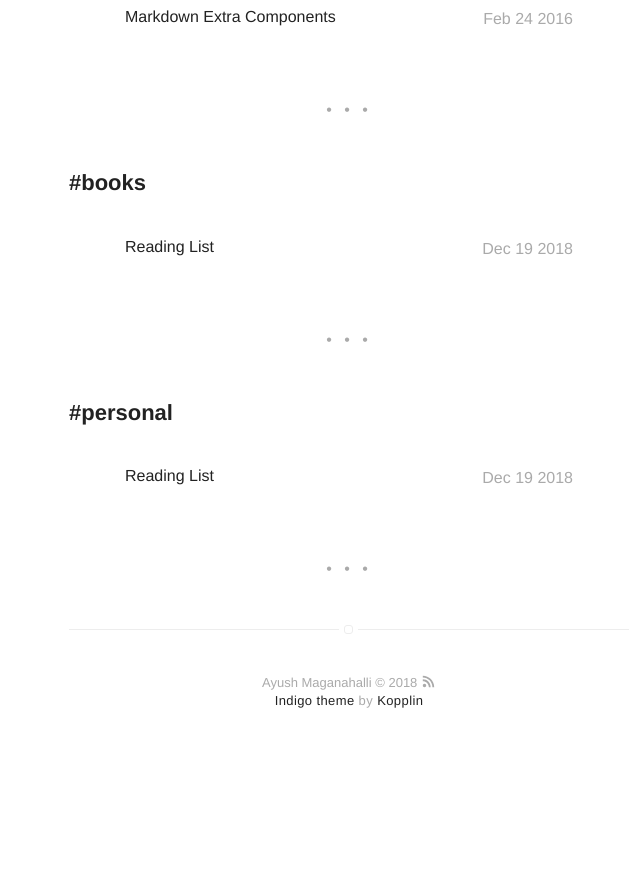
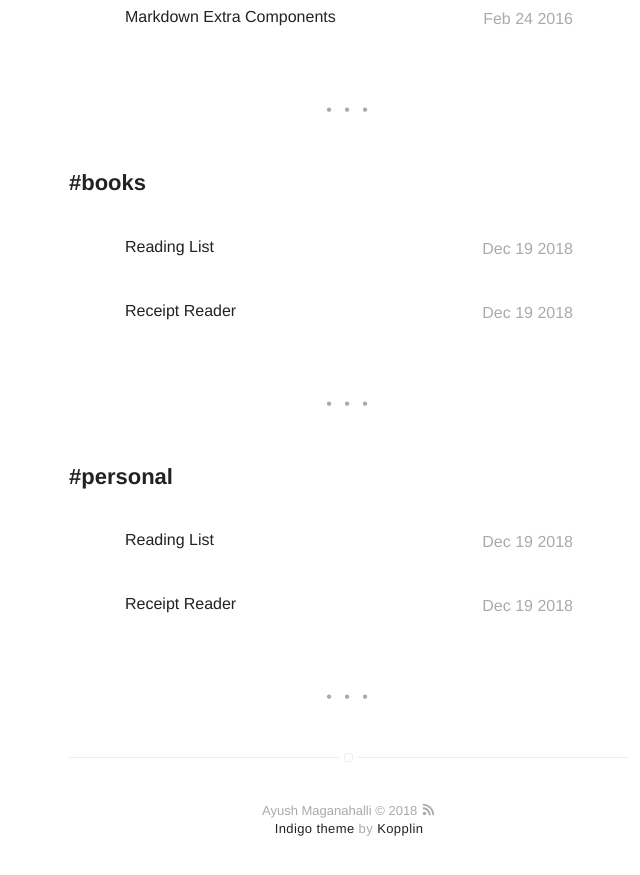
Before and after one commit to ayushsm/ayushsm-github.com, a Jekyll site: the page built from tags.html, in a window 1280 px wide and 900 px high, scrolled down 1752 px. Shown: the top 875 px of the window, without its empty margins (291-931 px from the left). Built offline with Jekyll 4.4.1, drawn with Linux system fonts in a browser that asks for light colours; emoji names are drawn with the system emoji font; before the commit the page ends 2524 px from its top, so only the background shows below that.

Commit message:
change name

```diff
--- a/_posts/receipt-reader.markdown
+++ b/_posts/2018-12-20-receipt-reader.markdown
@@ -1,5 +1,5 @@
 ---
-title: "Reading List"
+title: "Receipt Reader"
 layout: post
 date: 2018-12-19
 tag:
```
Also changed, not shown: other parts of _posts/2018-12-20-receipt-reader.markdown (+1 -1 lines).
